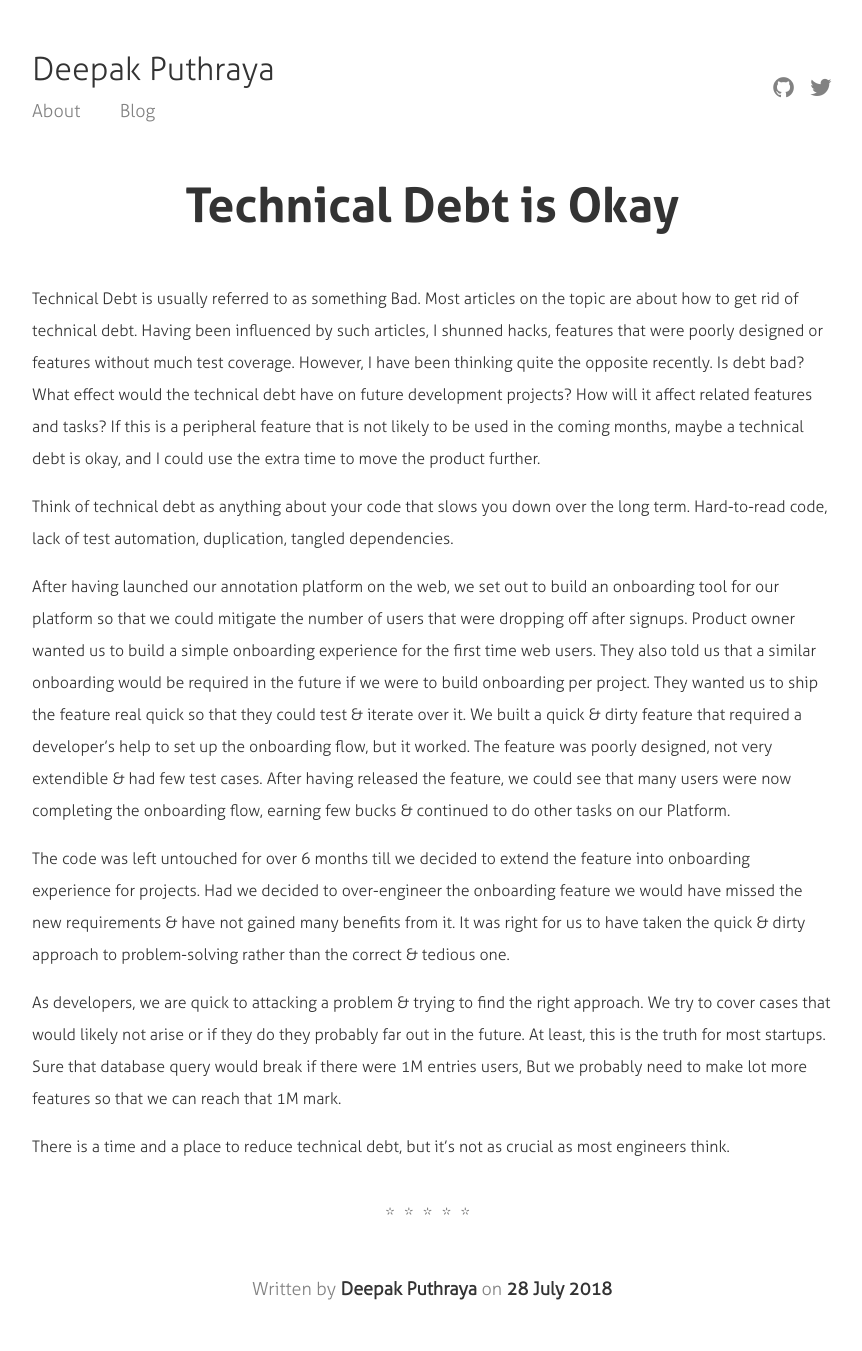
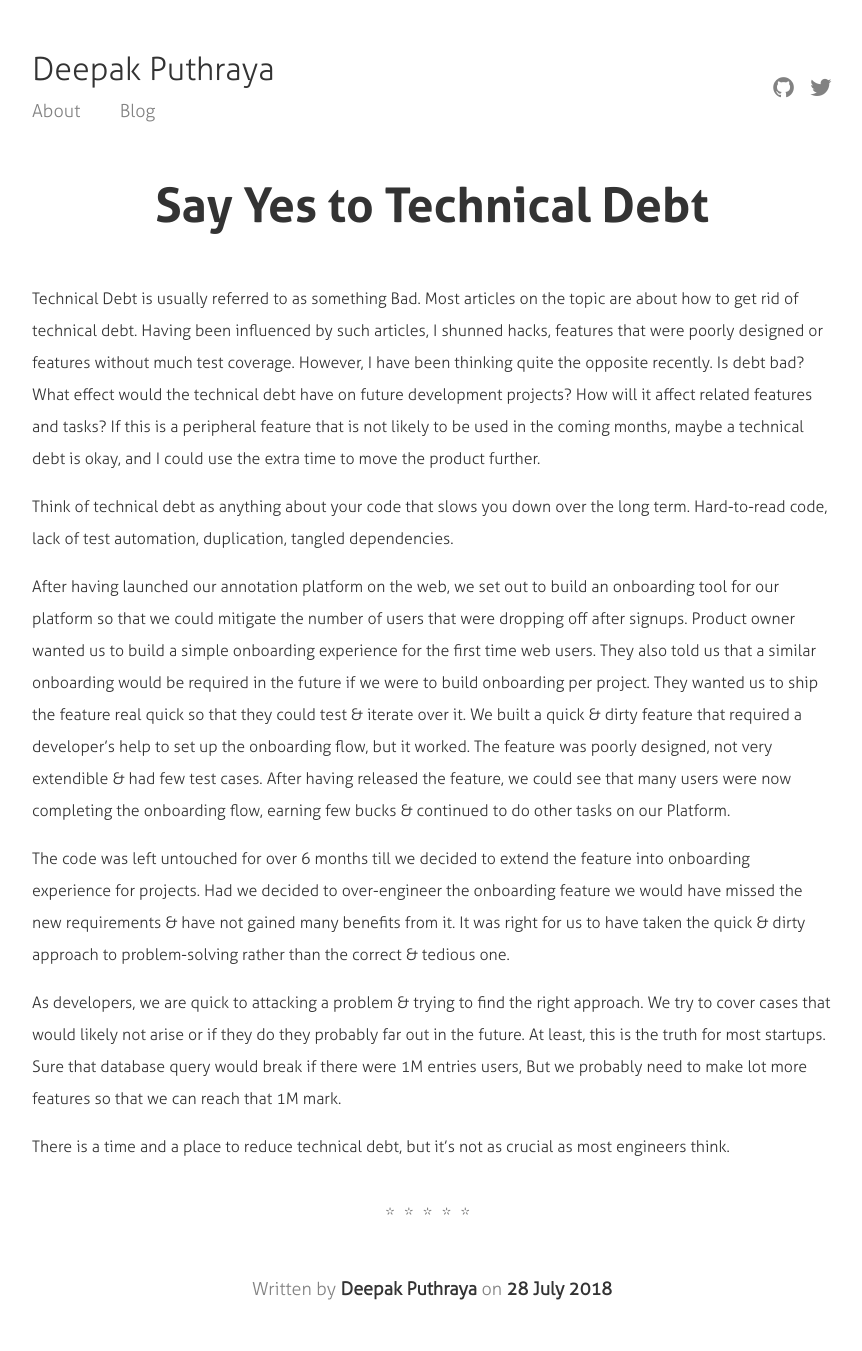
Before and after one commit to deepakputhraya/site, a Jekyll site: the page built from _posts/2018-07-25-technical-debt-is-okay.markdown, in a window 1280 px wide. Shown: the whole page, without its empty margins (208-1070 px from the left). Built offline with Jekyll 4.4.1, drawn with Linux system fonts in a browser that asks for light colours; comment, search, counter and statistics services are not loaded.

Commit message:
Update the post title

```diff
--- a/_posts/2018-07-25-technical-debt-is-okay.markdown
+++ b/_posts/2018-07-25-technical-debt-is-okay.markdown
@@ -1,6 +1,6 @@
 ---
 layout: post
-title:  "Technical Debt is Okay"
+title:  "Say Yes to Technical Debt"
 subtitle: "Good & Bad Technical Debt"
 date: 2018-07-28 02:06:35
 categories: [code]
```
